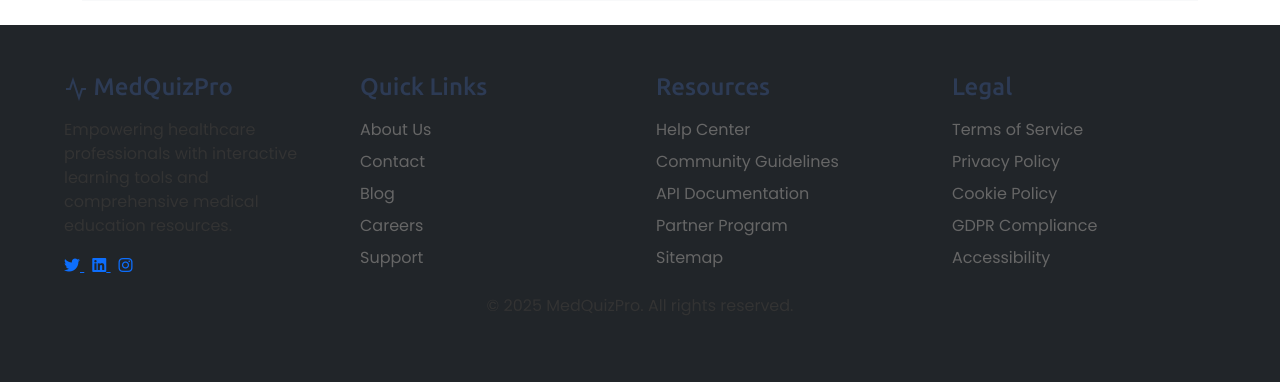
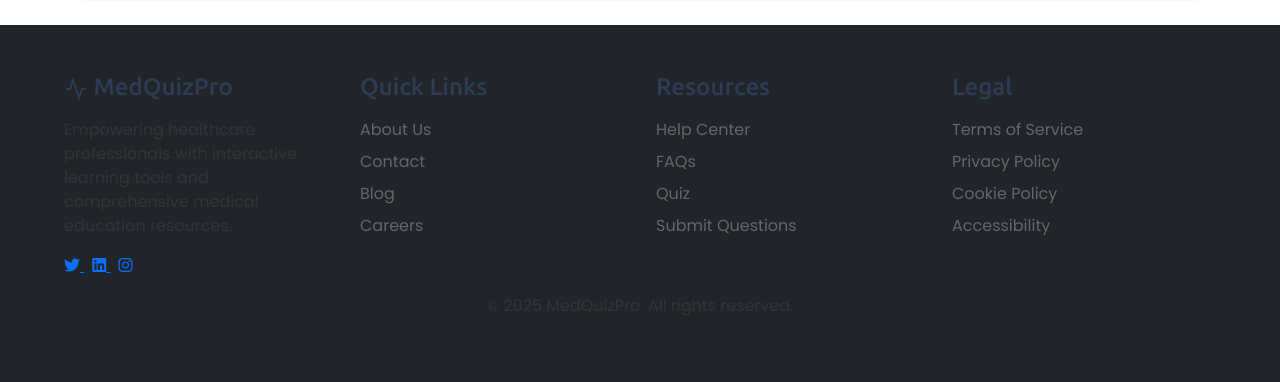
Before and after one commit to martinnyemba/medquizpro, a Flask app: page / in a window 1280 px wide. Shown: the part 2235-2617 px from the top of the page. Run offline with Flask 3, Linux system fonts and the light colour scheme; the visitor is signed in with stand-in values (Sample User, id 1); data comes from the database, SQL or seed files in the repository; data that the repository does not hold is empty; some libraries are stand-ins or nearby versions.

Commit message:
Update base.html

```diff
--- a/app/templates/base.html
+++ b/app/templates/base.html
@@ -35,8 +35,7 @@
     <!-- Favicon and App Icons -->
     <link rel="icon" type="image/png" sizes="32x32" href="{{ url_for('static', filename='images/favicon.ico') }}">
     <link rel="icon" type="image/png" sizes="16x16" href="{{ url_for('static', filename='images/favicon.ico') }}">
-    <link rel="apple-touch-icon" sizes="180x180" href="{{ url_for('static', filename='images/apple-touch-icon.png') }}">
-    <link rel="manifest" href="{{ url_for('static', filename='site.webmanifest') }}">
+    <link rel="apple-touch-icon" sizes="180x180" href="{{ url_for('static', filename='images/default-avatar.jpg') }}">
 
     <!-- Page-specific styles -->
     {% block styles %}{% endblock %}
@@ -150,9 +149,6 @@
                                 <a href="{{ url_for('admin.reports') }}" role="menuitem">
                                     <i class="fas fa-chart-bar fa-fw"></i> Reports
                                 </a>
-                                <a href="{{ url_for('admin.settings') }}" role="menuitem">
-                                    <i class="fas fa-cogs fa-fw"></i> System Settings
-                                </a>
                             {% endif %}
 
                             <hr class="dropdown-divider" role="separator">
@@ -223,7 +219,6 @@
                     <li><a href="{{ url_for('main.contact') }}">Contact</a></li>
                     <li><a href="#">Blog</a></li>
                     <li><a href="#">Careers</a></li>
-                    <li><a href="#">Support</a></li>
                 </ul>
             </section>
 
@@ -231,10 +226,9 @@
                 <h4>Resources</h4>
                 <ul class="footer-links">
                     <li><a href="#">Help Center</a></li>
-                    <li><a href="#">Community Guidelines</a></li>
-                    <li><a href="#">API Documentation</a></li>
-                    <li><a href="#">Partner Program</a></li>
-                    <li><a href="#">Sitemap</a></li>
+                    <li><a href="#">FAQs</a></li>
+                    <li><a href="{{ url_for('quiz.list_quizzes') }}">Quiz</a></li>
+                    <li><a href="{{ url_for('submission.submit_question') }}">Submit Questions</a></li>
                 </ul>
             </section>
 
@@ -244,7 +238,6 @@
                     <li><a href="#">Terms of Service</a></li>
                     <li><a href="#">Privacy Policy</a></li>
                     <li><a href="#">Cookie Policy</a></li>
-                    <li><a href="#">GDPR Compliance</a></li>
                     <li><a href="#">Accessibility</a></li>
                 </ul>
             </section>
```
